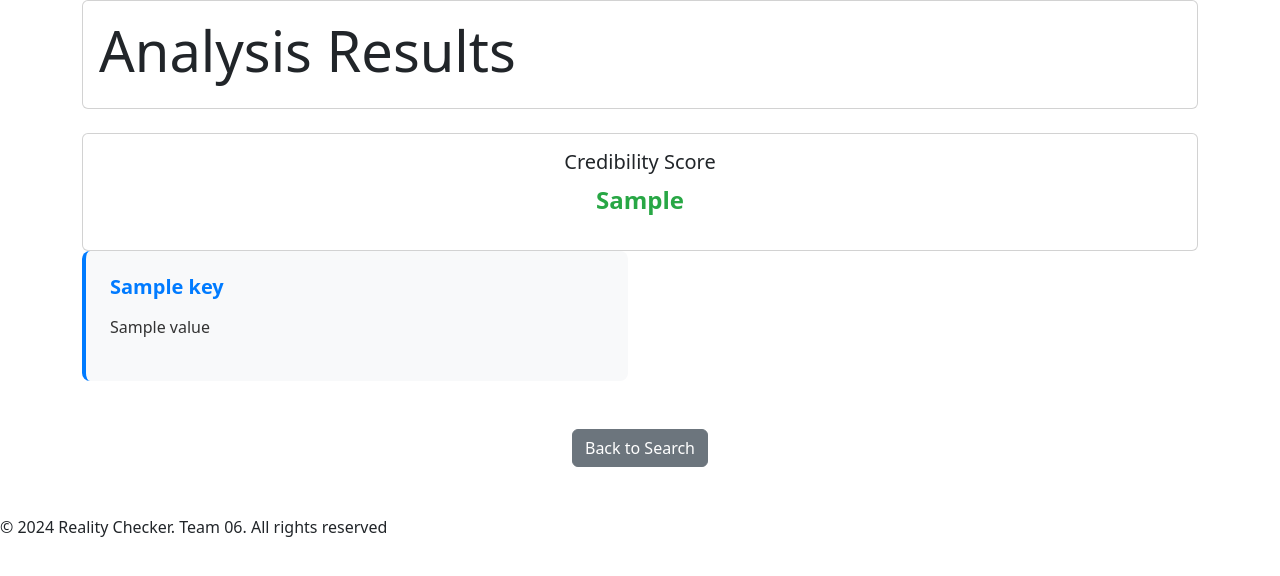
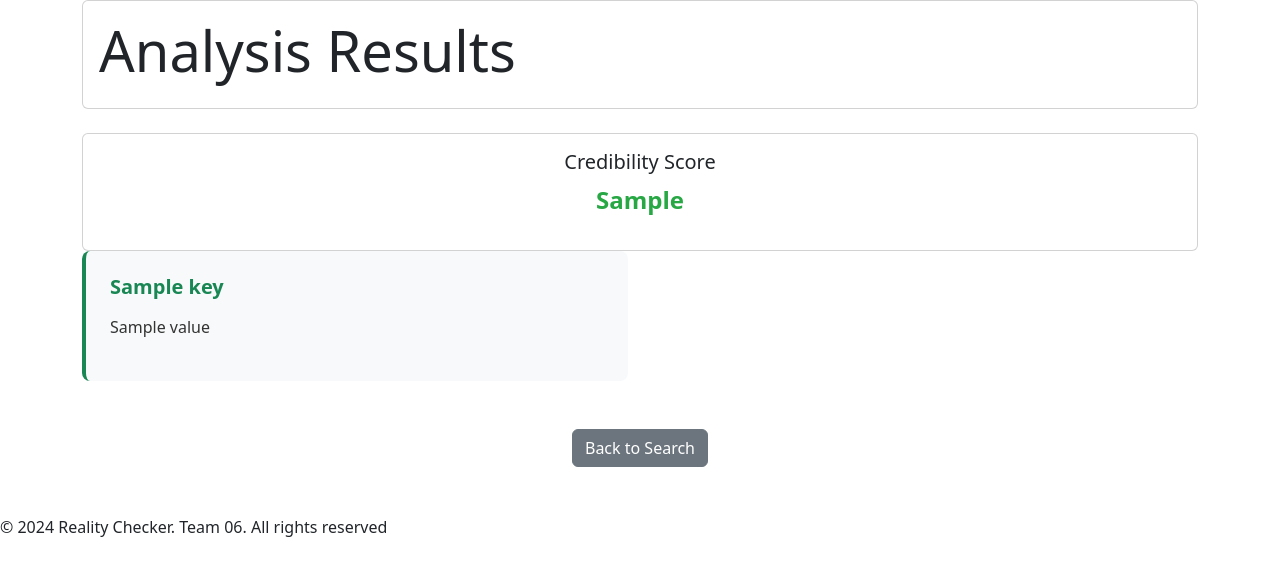
Before and after one commit to Vitalieww/xmas, a Flask app: template templates/result.html in a window 1280 px wide. Shown: the top 576 px of the page. Run offline with Flask 3, Linux system fonts and the light colour scheme; the template is opened without the code that fills it: most values are stand-ins (such as "Sample title", 1, 10 or a date in 2020).

Commit message:
changed color to green

```diff
--- a/templates/result.html
+++ b/templates/result.html
@@ -67,8 +67,8 @@
                 {% for key, value in result.items() %}
                     {% if key != 'Credibility Score' %}
                         <div class="col-md-6 mb-4">
-                            <div class="analysis-item">
-                                <h5>{{ key }}</h5>
+                            <div class="analysis-item border-success">
+                                <h5 class="text-success">{{ key }}</h5>
                                 <p>{{ value }}</p>
                             </div>
                         </div>
```
